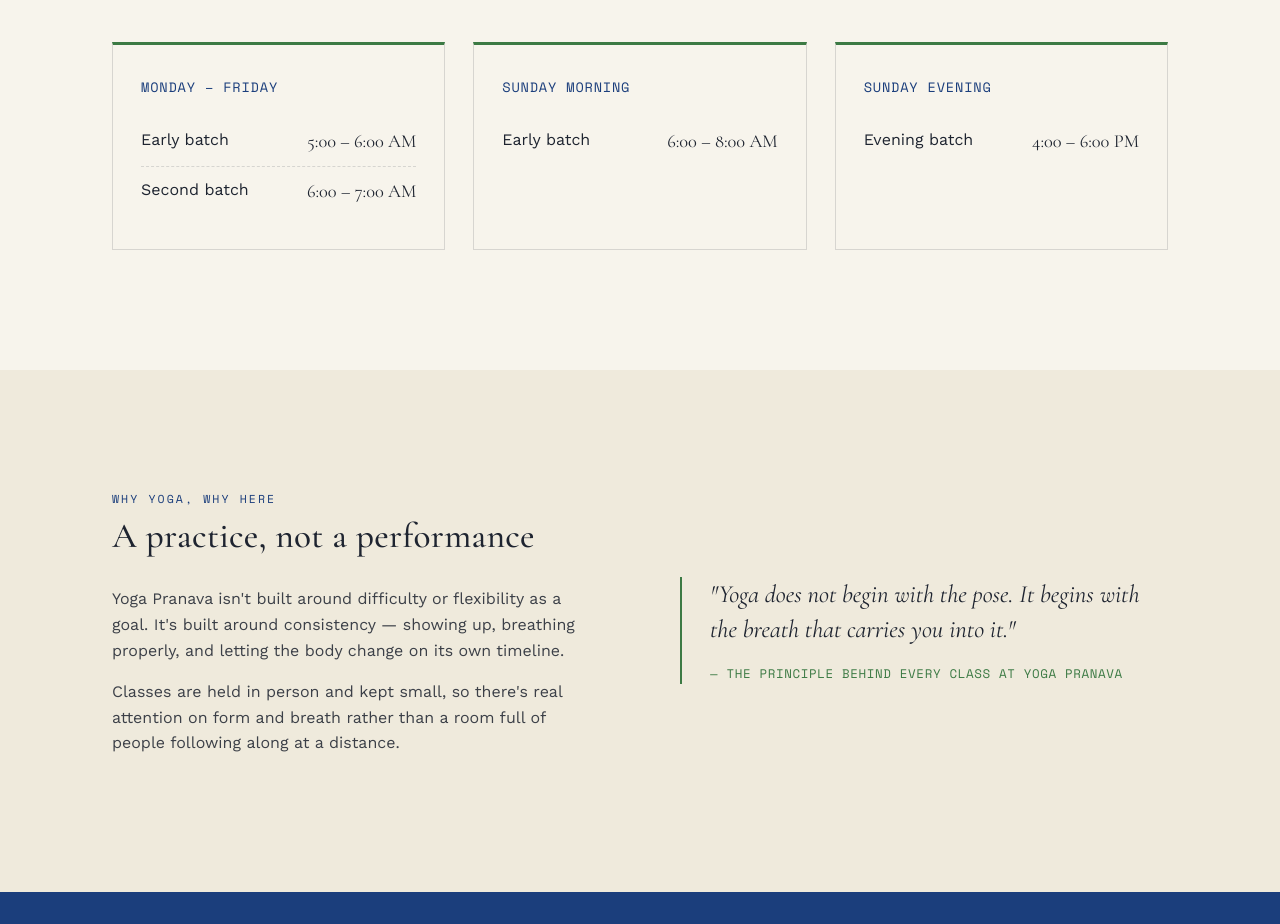
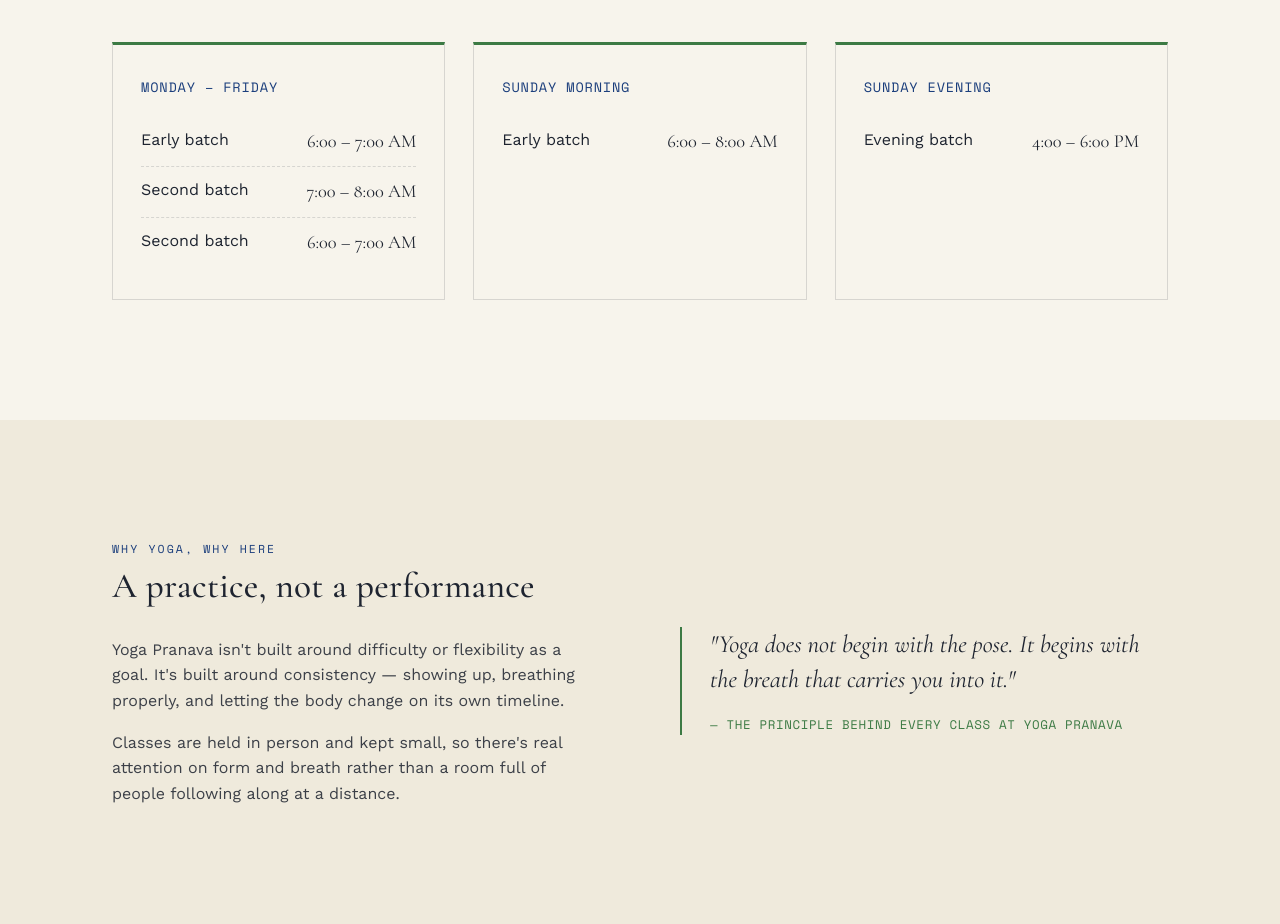
Before and after one commit to yogapranavaofficial-web/yogapranavaofficial-web.github.io, a plain HTML site: page index.html in a window 1280 px wide. Shown: the part 3040-3964 px from the top of the page. Drawn offline with nearby package versions, Linux system fonts and the light colour scheme.

Commit message:
Update index.html

```diff
--- a/index.html
+++ b/index.html
@@ -364,7 +364,8 @@
     <div class="timing-grid">
       <div class="timing-card">
         <h3>Monday – Friday</h3>
-        <div class="slot"><span>Early batch</span><span class="t">5:00 – 6:00 AM</span></div>
+        <div class="slot"><span>Early batch</span><span class="t">6:00 – 7:00 AM</span></div>
+        <div class="slot"><span>Second batch</span><span class="t">7:00 – 8:00 AM</span></div>
         <div class="slot"><span>Second batch</span><span class="t">6:00 – 7:00 AM</span></div>
       </div>
       <div class="timing-card">
```
